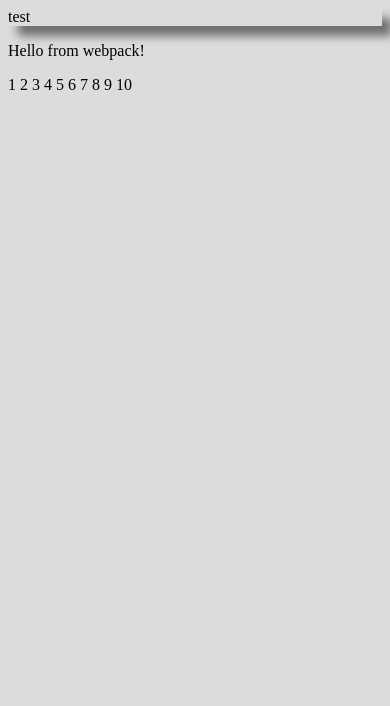
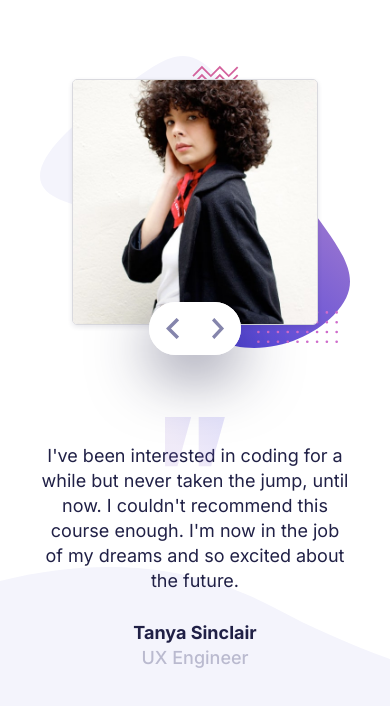
Before and after one commit to isy-creates/FM-coding-bootcamp-testimonial-slider, a website built with webpack: page index.html in a window 390 px wide. Built offline with Linux system fonts and the light colour scheme.

Commit message:
finished mobile styling

```diff
--- a/index.html
+++ b/index.html
@@ -9,7 +9,36 @@
   <title>Coding Bootcamp Testimonial Slider</title>
 </head>
 <body>
-  <div class="test">test</div>
+  <main class="testimonial">
+    <section class="testimonial__item">
+      <figure role="group" class="testimonial__image">
+        <img src="images/image-tanya.jpg" alt="Tanya" class="testimonial__portrait">
+        <figure role="group" class="navigation">
+          <img src="images/icon-prev.svg" alt="Slide to left" class="navigation__icon navigation__icon--prev">
+          <img src="images/icon-next.svg" alt="Slide to right" class="navigation__icon navigation__icon--next">
+        </figure>
+      </figure>
+      <article class="testimonial__text">
+        <p>I've been interested in coding for a while but never taken the jump, until now. I couldn't recommend this course enough. I'm now in the job of my dreams and so excited about the future.</p>
+        <p class="is--bold has--no-margin">Tanya Sinclair</p>
+        <p class="is--light">UX Engineer</p>
+      </article>
+    </section>
+    <section class="testimonial__item testimonial__item--is-invisible">
+      <figure role="group" class="testimonial__image">
+        <img src="images/image-john.jpg" alt="John" class="testimonial__portrait">
+        <figure role="group" class="navigation">
+          <img src="images/icon-prev.svg" alt="Slide to left" class="navigation__icon navigation__icon--prev">
+          <img src="images/icon-next.svg" alt="Slide to right" class="navigation__icon navigation__icon--next">
+        </figure>
+      </figure>
+      <article class="testimonial__text">
+        <p>If you want to lay the best foundation possible i'd recommend taking this course. The depth the instructors go into is incredible. I now feel so confident about starting up as a professional developer.</p>
+        <p class="is--bold has--no-margin">John Tarkpor</p>
+        <p class="is--light">Junior Font-end Developer</p>
+      </article>
+    </section>
+</main>
 <script src="dist/bundled.js"></script>
 </body>
 </html>
--- a/package.json
+++ b/package.json
@@ -19,12 +19,14 @@
     "clean-webpack-plugin": "^3.0.0",
     "css-loader": "^5.0.1",
     "cssnano": "^4.1.10",
+    "file-loader": "^6.2.0",
     "mini-css-extract-plugin": "^1.3.3",
     "optimize-css-assets-webpack-plugin": "^5.0.4",
     "postcss-loader": "^4.1.0",
     "sass": "^1.30.0",
     "sass-loader": "^10.1.0",
     "terser-webpack-plugin": "^5.0.3",
+    "url-loader": "^4.1.1",
     "webpack": "^5.11.0",
     "webpack-cli": "^4.2.0",
     "webpack-merge": "^5.7.2"
--- a/src/javascript/index.js
+++ b/src/javascript/index.js
@@ -1,12 +1 @@
 import '../scss/main.scss';
-
-const p = document.createElement('p')
-p.textContent = 'Hello from webpack!'
-document.body.appendChild(p)
-
-const p2 = document.createElement('p')
-const numbers1 = [1, 2, 3, 4, 5, 6]
-const numbers2 = [7, 8, 9, 10]
-const numbers3 = [...numbers1, ...numbers2]
-p2.textContent = numbers3.join(' ')
-document.body.appendChild(p2)
--- /dev/null
+++ b/src/scss/abstract/_reset.scss
@@ -0,0 +1,17 @@
+body {
+  margin: 0;
+}
+
+figure {
+  margin:0;
+}
+
+img {
+  width: 100%;
+  display: block;
+}
+
+p {
+  margin-bottom: 2.7rem;
+  margin-top: 0;
+}
--- /dev/null
+++ b/src/scss/abstract/_variables.scss
@@ -0,0 +1,7 @@
+//COLORS
+
+$dark-blue:       hsl(240, 38%, 20%);
+$grayish-blue:    hsl(240, 18%, 77%);
+
+//Sizes
+$max-width:         1440px;
--- /dev/null
+++ b/src/scss/base/_base.scss
@@ -0,0 +1,17 @@
+*,
+*::after,
+*::before {
+  box-sizing: border-box;
+}
+
+html {
+  font-size: 62.5%;
+}
+
+body{
+  font-size: 1.8rem;
+  font-family: 'Inter', sans-serif;
+  line-height: 2.5rem;
+  font-weight: 400;
+  color: $dark-blue;
+}
--- /dev/null
+++ b/src/scss/base/_typography.scss
@@ -0,0 +1,14 @@
+@import url('https://fonts.googleapis.com/css2?family=Inter:wght@400;500;700&display=swap');
+
+.is--bold{
+  font-weight: 700;
+}
+
+.is--light{
+  color: $grayish-blue;
+  font-weight: 500;
+}
+
+.has--no-margin{
+  margin-bottom:0;
+}
--- /dev/null
+++ b/src/scss/components/_navigation.scss
@@ -0,0 +1,30 @@
+.navigation {
+  position: absolute;
+  bottom: 2.5rem;
+  box-shadow: 0 2rem 6rem hsla(240, 38%, 20%, .5);
+  background-color: #fff;
+  border-radius: 20rem;
+  display: flex;
+
+
+  &__icon{
+    width: 1.4rem;
+    padding:1.6rem;
+    box-sizing: initial;
+    background-color: #fff;
+
+
+    &--prev{
+      border-radius: 20rem 0 0 20rem;
+    }
+
+    &--next{
+      border-radius: 0 20rem 20rem 0;
+    }
+
+    &:hover{
+      background-color: $grayish-blue;
+      cursor: pointer;
+    }
+  }
+}
--- /dev/null
+++ b/src/scss/layout/_testimonial.scss
@@ -0,0 +1,50 @@
+.testimonial {
+  width: 100%;
+  max-width: $max-width;
+  margin: 0 auto;
+  background: url('/images/pattern-curve.svg') left bottom no-repeat;
+  padding:2.4rem 4rem;
+  display: flex;
+  overflow-x: hidden;
+  scroll-snap-align: start;
+  scroll-behavior: smooth;
+
+  &__item{
+    width: 100%;
+    flex-shrink: 0;
+
+    &--is-invisible{
+      visibility: hidden;
+    }
+  }
+
+  &__text{
+    text-align: center;
+    position: relative;
+
+    &::before {
+      content:url('/images/pattern-quotes.svg');
+      position: absolute;
+      left: 50%;
+      transform: translate(-50%, -50%) scale(.5);
+    }
+  }
+
+  &__image{
+    position: relative;
+    background: url('/images/pattern-bg.svg') center center no-repeat;
+    background-size: contain;
+    padding: 5.5rem 3.2rem;
+    display: flex;
+    justify-content: center;
+    margin-bottom: 6.3rem;
+  }
+
+  &__portrait{
+    border-radius: .5rem;
+    max-width: 25.6rem;
+    margin: 0 auto;
+    box-shadow: 0 2px 5px  hsla(240, 38%, 20%, .1);
+    border: 1px solid #d9d9de;
+  }
+}
--- a/src/scss/main.scss
+++ b/src/scss/main.scss
@@ -1,8 +1,9 @@
-body {
-  background-color: gainsboro;
-}
+@import 'abstract/reset';
+@import 'abstract/variables';
 
-.test{
-  box-shadow: 10px 10px 10px rgba(0, 0, 0, .5);
-  display: flex;
-}
+@import 'base/typography';
+@import 'base/base';
+
+@import 'components/navigation';
+
+@import 'layout/testimonial';
--- a/webpack.config.common.js
+++ b/webpack.config.common.js
@@ -13,7 +13,8 @@ module.exports = {
   //where the output should be saved with specific filename
   output: {
     filename: 'bundled.js',
-    path: path.resolve(__dirname, 'dist')
+    path: path.resolve(__dirname, 'dist'),
+    publicPath: '/'
   },
 
   //plugins to load
@@ -63,6 +64,19 @@ module.exports = {
         ]
       },
       {
+        //Image Rules
+        test: /\.(png|jpe?g|gif|svg)$/,
+        use: [
+          {
+            loader: 'file-loader',
+            options: {
+              outputPath: 'images',
+              name: '[name].[ext]'
+            }
+          }
+        ]
+      },
+      {
         // JS Rules
         test: /\.(js|jsx)$/,
         //Make sure to exclude files from the node_modules folder
```
Also changed, not shown: dist/bundled.css, dist/bundled.js, dist/images/pattern-bg.svg (added), dist/images/pattern-curve.svg (added), dist/images/pattern-quotes.svg (added), 2 other files.
